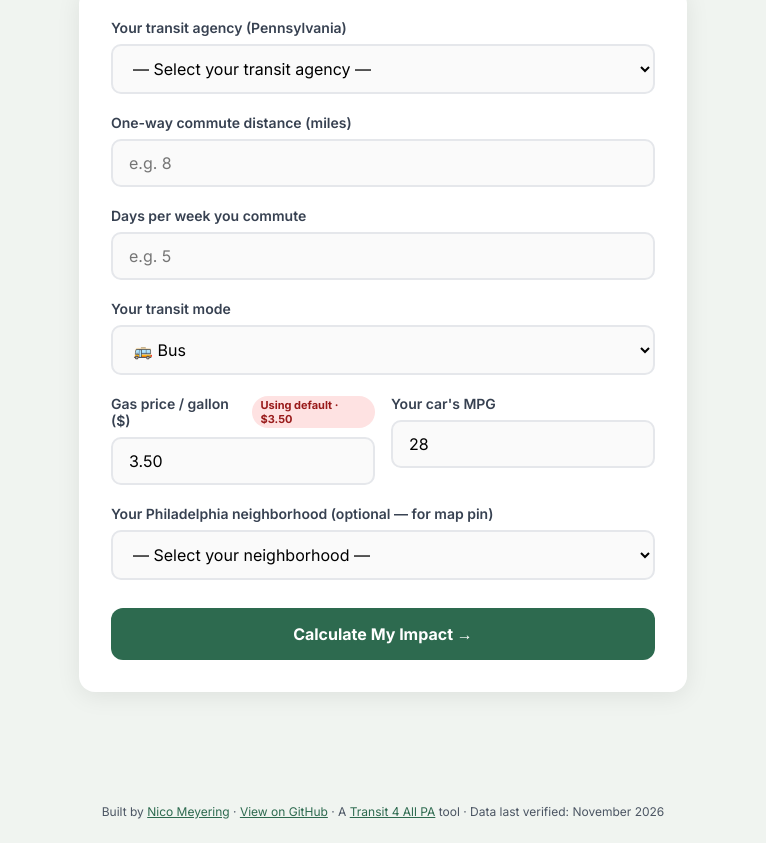
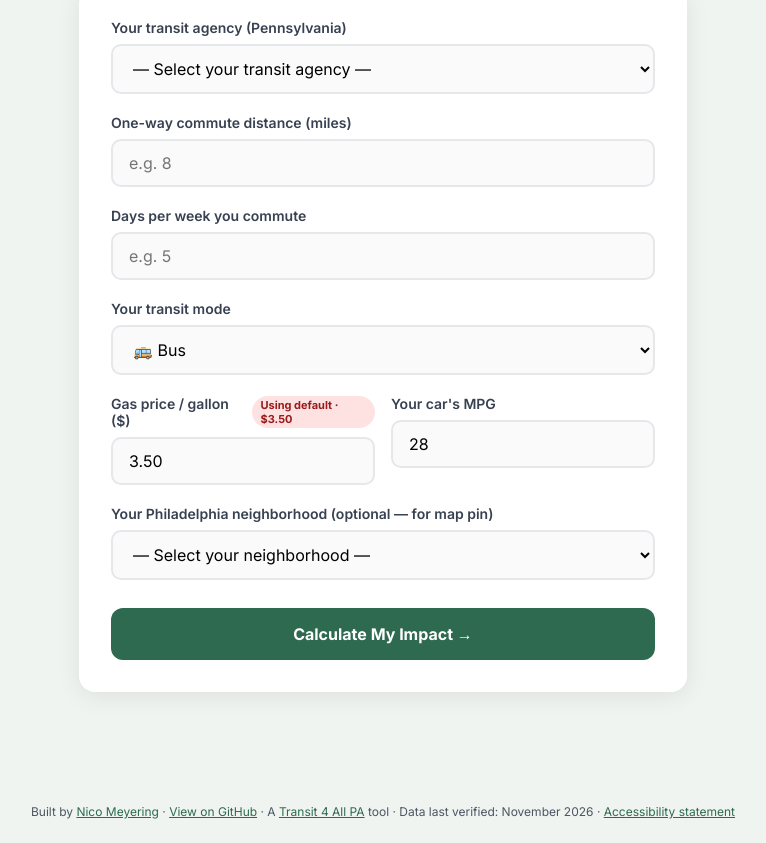
Before and after one commit to meyeringn/transit-carbon-calculator, a plain HTML site: page index.html in a window 1280 px wide. Shown: the part 260-1103 px from the top of the page, without its empty margins (257-1023 px from the left). Drawn offline with nearby package versions, Linux system fonts and the light colour scheme; no server answers.

Commit message:
Link to accessibility statement in footer
Co-Authored-By: Claude Opus 5.5 <noreply@anthropic.com>
Claude-Session: https://claude.ai/code/session_015pfsjn4ToMcmF2kpqgNyca

```diff
--- a/index.html
+++ b/index.html
@@ -507,6 +507,7 @@ footer a:hover { text-decoration: underline; }
   <a href="https://github.com/meyeringn/transit-carbon-calculator" target="_blank">View on GitHub</a>
   · A <a href="https://transit4allpa.org" target="_blank">Transit 4 All PA</a> tool
   · Data last verified: November 2026
+  · <a href="https://github.com/meyeringn/transit-carbon-calculator/blob/main/ACCESSIBILITY.md" target="_blank">Accessibility statement</a>
 </footer>
 
 <!-- Hidden share card (downloaded as image) -->
```
